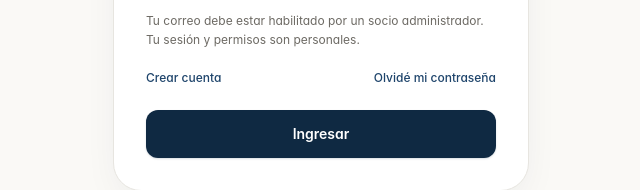
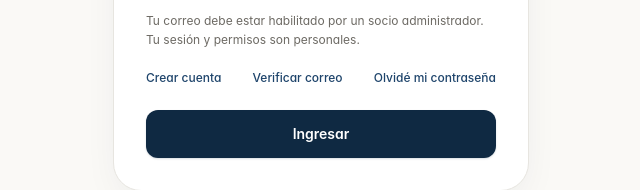
Before and after one commit to rkrivero/bht-erp, a Next.js app: page /login in a window 1280 px wide. Shown: the part 492-682 px from the top of the page, without its empty margins (319-959 px from the left). Built offline with nearby package versions, Linux system fonts and the light colour scheme; what @neon/auth would draw is missing.

Commit message:
fix(auth): add email verification entry point

```diff
--- a/src/app/forgot-password/page.tsx
+++ b/src/app/forgot-password/page.tsx
@@ -4,9 +4,9 @@ import { useState, type FormEvent } from "react";
 import Link from "next/link";
 import AuthCardShell from "@/components/auth/AuthCardShell";
 import { authClient } from "@/lib/auth/client";
+import { Button, FieldLabel, INPUT_CLASS, ToastBanner } from "@/components/ui/Primitives";
 
 export const dynamic = "force-dynamic";
-import { Button, FieldLabel, INPUT_CLASS, ToastBanner } from "@/components/ui/Primitives";
 
 export default function ForgotPasswordPage() {
   const [email, setEmail] = useState("");
--- a/src/app/login/page.tsx
+++ b/src/app/login/page.tsx
@@ -139,6 +139,9 @@ export default function LoginPage() {
             <Link href="/signup" className="text-[#1E446B] underline-offset-4 hover:underline">
               Crear cuenta
             </Link>
+            <Link href="/verify-email" className="text-[#1E446B] underline-offset-4 hover:underline">
+              Verificar correo
+            </Link>
             <Link href="/forgot-password" className="text-[#1E446B] underline-offset-4 hover:underline">
               Olvidé mi contraseña
             </Link>
--- a/src/app/signup/page.tsx
+++ b/src/app/signup/page.tsx
@@ -5,9 +5,9 @@ import Link from "next/link";
 import { useRouter } from "next/navigation";
 import AuthCardShell from "@/components/auth/AuthCardShell";
 import { authClient } from "@/lib/auth/client";
+import { Button, FieldLabel, INPUT_CLASS, ToastBanner } from "@/components/ui/Primitives";
 
 export const dynamic = "force-dynamic";
-import { Button, FieldLabel, INPUT_CLASS, ToastBanner } from "@/components/ui/Primitives";
 
 export default function SignUpPage() {
   const router = useRouter();
--- a/src/app/verify-email/page.tsx
+++ b/src/app/verify-email/page.tsx
@@ -5,9 +5,9 @@ import Link from "next/link";
 import { useRouter } from "next/navigation";
 import AuthCardShell from "@/components/auth/AuthCardShell";
 import { authClient } from "@/lib/auth/client";
+import { Button, FieldLabel, INPUT_CLASS, ToastBanner } from "@/components/ui/Primitives";
 
 export const dynamic = "force-dynamic";
-import { Button, FieldLabel, INPUT_CLASS, ToastBanner } from "@/components/ui/Primitives";
 
 function routeForRole(role: string): string {
   if (role === "WAREHOUSE_DELIVERY") return "/almacen";
```
